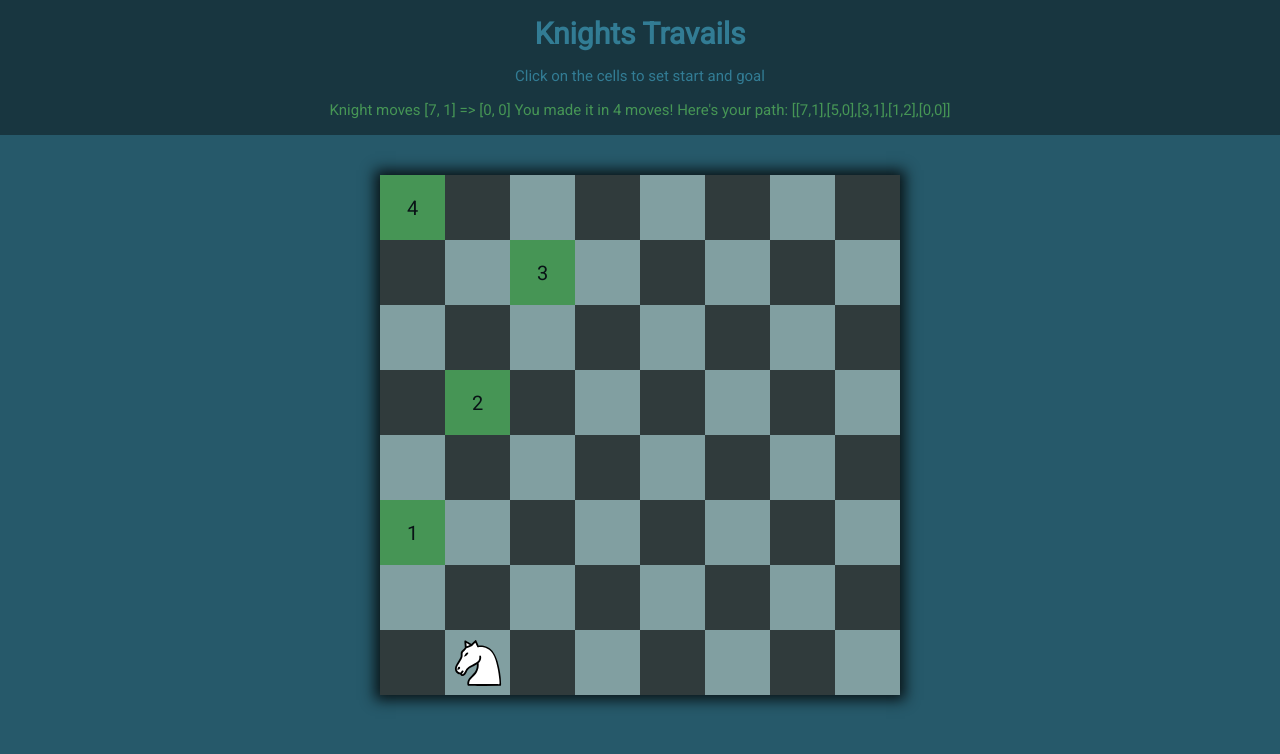
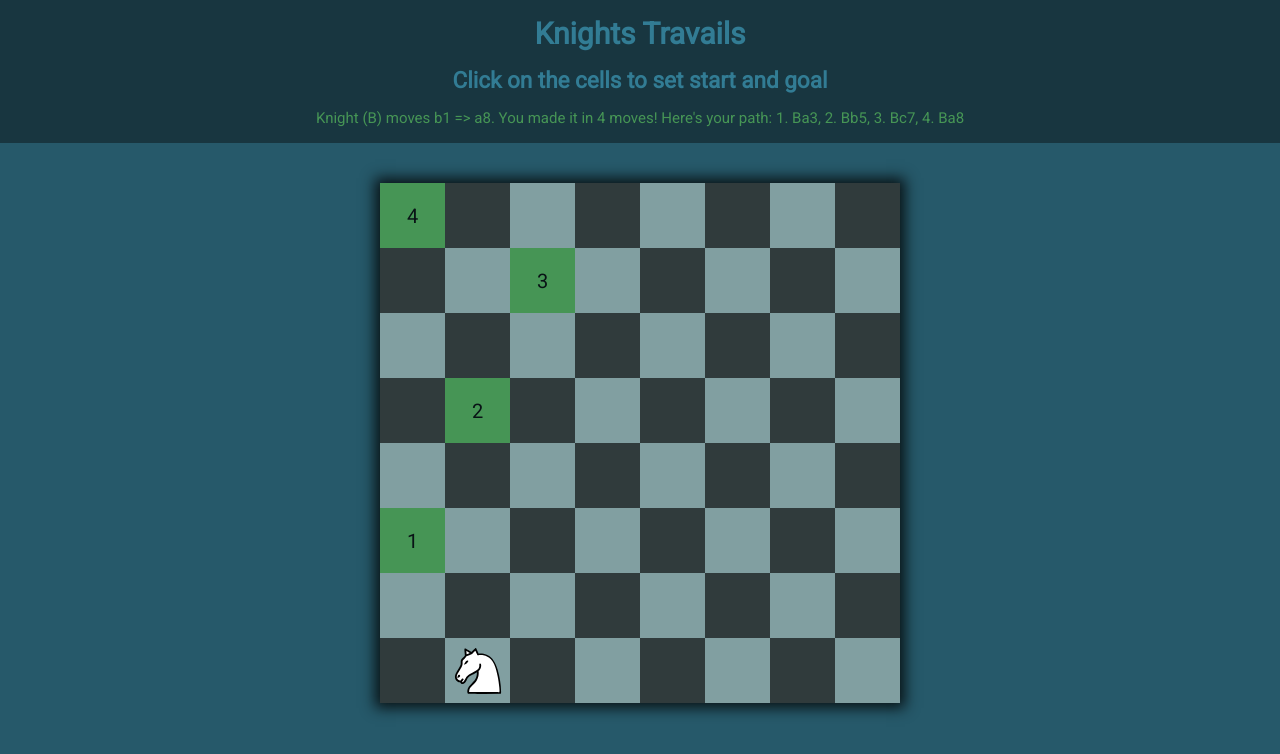
Before and after one commit to BalazsBanfi/Knights-Travails, a plain HTML site: page index.html in a window 1280 px wide. Both pictures are taken after a click on the element 412 px from the left and 207 px from the top of the page. Drawn offline with Linux system fonts and the light colour scheme.

Commit message:
Update the path to official chess notation

```diff
--- a/index.html
+++ b/index.html
@@ -20,7 +20,7 @@
   <body>
     <header>
       <h1>Knights Travails</h1>
-      <p>Click on the cells to set start and goal</p>
+      <h2>Click on the cells to set start and goal</h2>
       <p id="pathParagraph">&nbsp;</p>
     </header>
     <div class="container">
--- a/render.js
+++ b/render.js
@@ -5,19 +5,36 @@ const content = document.getElementById("table");
 const paragraph = document.getElementById("pathParagraph");
 let knightPath = [];
 
+// Object for the chesstable columns
+const columns = {
+  0: "a",
+  1: "b",
+  2: "c",
+  3: "d",
+  4: "e",
+  5: "f",
+  6: "g",
+  7: "h",
+};
+
 const renderMove = (path) => {
-  // iterate the path array and color the cells, add no. to cells
+  // Iterate the path array and color the cells, add no. to cells
+  let result = "";
   for (let i = 1; i < path.length; i++) {
     let actualCell = document.getElementById(`${path[i][0]}${path[i][1]}`);
     actualCell.style.backgroundColor = "rgb(70, 149, 85)";
     actualCell.innerHTML = i;
+    result += `${i}. B${columns[path[i][1]]}${8 - path[i][0]}, `;
   }
+  // Delete last vovel of string
+  result = result.slice(0, -2);
 
-  paragraph.innerHTML = `Knight moves [${path[0][0]}, ${path[0][1]}] => [${
-    path[path.length - 1][0]
-  }, ${path[path.length - 1][1]}]  You made it in ${
-    path.length - 1
-  } moves!  Here's your path: ${JSON.stringify(path)}`;
+  // Write out the moves to the paragraph
+  paragraph.innerHTML = `Knight (B) moves ${columns[path[0][1]]}${
+    8 - path[0][0]
+  } => ${columns[path[path.length - 1][1]]}${
+    8 - path[path.length - 1][0]
+  }. You made it in ${path.length - 1} moves!  Here's your path: ${result}`;
 };
 // Clear the last path
 const clearPage = (path) => {
--- a/style.css
+++ b/style.css
@@ -105,7 +105,7 @@ img {
 @media screen and (max-width: 750px) {
   .cell {
     width: 50px;
-    height: 50%;
+    height: 50px;
     font-size: 1rem;
   }
 }
```
Also changed, not shown: README.md, console.png (deleted).
